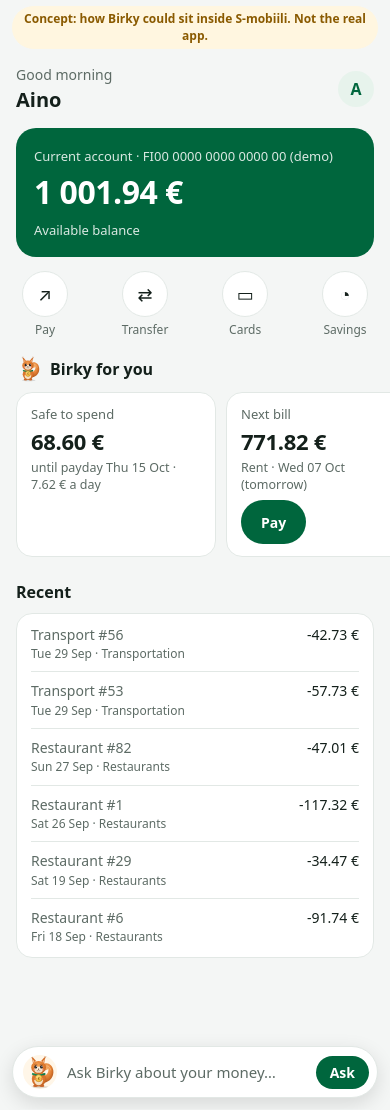
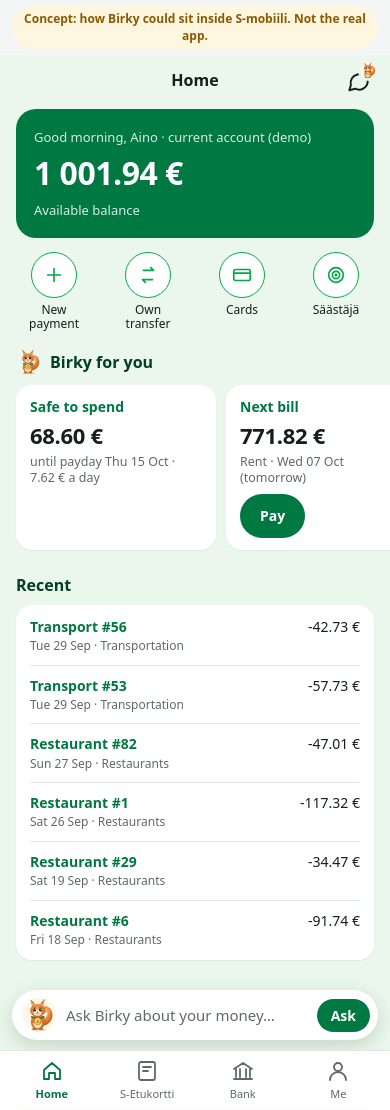
Before and after one commit to bristiana/spankki-wa, a FastAPI app: page /mobile-demo in a window 390 px wide. Run offline with FastAPI, Linux system fonts and the light colour scheme.

Commit message:
S-mobiili concept page: the look of the real app, and Birky behind its help bubble
/mobile-demo's phone mock now follows S-mobiili's public App Store screenshots:
mint background, white rounded rows with green titles, round quick actions
(New payment, Own transfer, Cards, Säästäjä) and the four bottom tabs
(Home, S-Etukortti, Bank, Me). The speech bubble top right, where S-mobiili
has its help bubble, opens Birky's chat; the Ask bar still does too.

- The embedded chat (/chat?embed=1, body.smobiili) uses S-mobiili's mint and
  dark green; Birky's own pages and the PIN pages opened from them keep theirs.
- WCAG AA: the bright S green (#00aa46, 3.07:1) is only used for icons and
  bars; green text and buttons use S-mobiili's dark green #007841 (5.58:1).
  Dark mode has its own tokens. No S-Pankki logos or images are used.
- Tests: the embed body class, the theme only on the real embed, the help
  bubble and the four tabs. 533 passed.

Co-Authored-By: Claude Opus 5.5 <noreply@anthropic.com>

```diff
--- a/app/templates/base.html
+++ b/app/templates/base.html
@@ -54,6 +54,8 @@
   .kc-dot{fill:var(--brand);stroke:var(--card);stroke-width:1.5}
   /* inside a banking app's WebView: no site chrome, no outer margins, clear of notches */
   body.embed{padding:env(safe-area-inset-top) env(safe-area-inset-right) 0 env(safe-area-inset-left)}
+  /* the chat embedded in S-mobiili (/chat?embed=1): S-mobiili's mint and dark green, still WCAG AA */
+  @media (prefers-color-scheme:light){body.smobiili{--bg:#ebf7ec;--brand:#007841;--soft:#d9efdb}}
   .kc-empty{color:var(--muted);font-size:14px;margin:8px 0}
   /* "Viewing as": judges switch the demo to another real customer */
   .who{position:relative;max-width:440px;margin:10px auto 0;padding:0 16px;font-size:13px;z-index:5}
@@ -68,7 +70,7 @@
 </style>
 {% block head %}{% endblock %}
 </head>
-<body{% if embed or request.query_params.get('web') %} class="embed"{% endif %}>
+<body{% if embed or request.query_params.get('web') %} class="embed{% if embed %} smobiili{% endif %}"{% endif %}>
 {% if not embed and not request.query_params.get('web') %}{% set here = request.url.path %}<div class="bar"><a class="home" href="/" aria-label="S-Pankki home"><div class="logo" aria-hidden="true">S</div><b>S-Pankki</b></a><nav><a href="/chat"{% if here == "/chat" %} aria-current="page"{% endif %}>Chat</a><a href="/app"{% if here == "/app" %} aria-current="page"{% endif %}>My money</a><a href="/app/explore"{% if here == "/app/explore" %} aria-current="page"{% endif %}>Explore</a></nav><small>demo</small></div>
 {% if persona %}<details class="who"><summary>Viewing as <b>{{ persona.name }}</b> · {{ persona.label }}</summary>
 <div class="who-menu">{% for p in personas %}<a href="?as={{ p.id }}"{% if p.id == persona.id %} aria-current="true"{% endif %}><b>{{ p.name }}</b> · {{ p.label }}<small>{{ p.description }}</small></a>{% endfor %}
--- a/app/templates/mobile_demo.html
+++ b/app/templates/mobile_demo.html
@@ -10,53 +10,69 @@
   .notes code,.notes a{font-size:13px;color:var(--brand)}
   @media (max-width:820px){.notes{display:none}}
 
-  /* the phone: CSS only, about 390 x 844 */
-  .phone{position:relative;width:390px;height:844px;flex:none;border:12px solid #101412;border-radius:52px;overflow:hidden;
-         background:var(--bg);display:flex;flex-direction:column;box-shadow:0 24px 60px rgba(0,0,0,.25)}
-  .status{display:flex;justify-content:space-between;align-items:center;padding:12px 26px 6px;font-size:14px;font-weight:600}
+  /* the phone: CSS only, about 390 x 844, styled after S-mobiili's public App Store screenshots
+     (mint background, white rounded rows, green titles, 4 bottom tabs, a help bubble top right) */
+  .phone{--sm:#00aa46;--sm-dark:#007841;--sm-deep:#003f20;--sm-text:#007841;--sm-on:#fff;--sm-bg:#ebf7ec;--sm-card:#fff;--sm-ink:#14201b;--sm-muted:#5d6b65;--sm-line:#dcebdd;
+         position:relative;width:390px;height:844px;flex:none;border:12px solid #101412;border-radius:52px;overflow:hidden;
+         background:var(--sm-bg);color:var(--sm-ink);display:flex;flex-direction:column;box-shadow:0 24px 60px rgba(0,0,0,.25)}
+  @media (prefers-color-scheme:dark){
+    .phone{--sm:#2fc46c;--sm-dark:#0f5c34;--sm-deep:#0b3a22;--sm-text:#2fc46c;--sm-on:#06140d;--sm-bg:#0f1714;--sm-card:#18211d;--sm-ink:#e8efeb;--sm-muted:#9aa8a1;--sm-line:#26332d;
+           border-color:#2b3631;box-shadow:0 24px 60px rgba(0,0,0,.6)}
+    .status i{background:#000}}
+  .status{display:flex;justify-content:space-between;align-items:center;padding:12px 26px 2px;font-size:14px;font-weight:600}
   .status i{width:96px;height:26px;border-radius:99px;background:#101412}
-  @media (prefers-color-scheme:dark){.phone{border-color:#2b3631;box-shadow:0 24px 60px rgba(0,0,0,.6)}.status i{background:#000}}
-  .screen{flex:1;overflow-y:auto;padding:4px 16px 88px;scrollbar-width:none}
-  .hi{display:flex;align-items:center;justify-content:space-between;margin:6px 0 14px}
-  .hi b{font-size:20px}.hi .av{width:36px;height:36px;border-radius:50%;background:var(--soft);color:var(--brand);display:grid;place-items:center;font-weight:700}
-  .acct{background:var(--brand);color:var(--brand-ink);border-radius:20px;padding:16px 18px}
+  .top{display:grid;grid-template-columns:44px 1fr 44px;align-items:center;padding:2px 10px}
+  .top b{text-align:center;font-size:16px}
+  .help{position:relative;width:44px;height:44px;border:0;background:transparent;color:var(--sm-ink);display:grid;place-items:center;cursor:pointer;border-radius:12px}
+  .help svg{width:26px;height:26px}
+  .help img{position:absolute;right:3px;top:3px;width:17px;height:17px;border-radius:50%;background:#fff6e8;box-shadow:0 0 0 2px var(--sm-bg)}
+  .screen{flex:1;overflow-y:auto;padding:4px 16px 150px;scrollbar-width:none}
+  .acct{background:var(--sm-dark);color:#fff;border-radius:20px;padding:16px 18px}
   .acct small{opacity:.85;font-size:13px}.acct .big{font-size:32px;font-weight:750;letter-spacing:-.5px;margin:2px 0}
-  .quick{display:flex;justify-content:space-between;margin:14px 6px 4px}
-  .quick span{display:flex;flex-direction:column;align-items:center;gap:4px;font-size:12px;color:var(--muted)}
-  .quick span i{width:46px;height:46px;border-radius:50%;background:var(--card);border:1px solid var(--line);display:grid;place-items:center;font-style:normal;font-size:18px;color:var(--ink)}
-  h2{font-size:16px;margin:18px 0 8px;display:flex;align-items:center;gap:8px}
+  .quick{display:flex;justify-content:space-between;margin:14px 2px 4px}
+  .quick span{display:flex;flex-direction:column;align-items:center;gap:5px;font-size:12px;color:var(--sm-ink);width:72px;text-align:center;line-height:1.2}
+  .quick span i{width:46px;height:46px;border-radius:50%;background:var(--sm-card);border:1.5px solid var(--sm);display:grid;place-items:center;color:var(--sm)}
+  .quick svg{width:22px;height:22px}
+  h2{font-size:16px;margin:18px 0 8px;display:flex;align-items:center;gap:8px;color:var(--sm-deep)}
+  @media (prefers-color-scheme:dark){h2{color:var(--sm-ink)}}
   h2 img{width:26px;height:26px}
   .cards{display:flex;gap:10px;overflow-x:auto;margin:0 -16px;padding:2px 16px 6px;scroll-snap-type:x mandatory;scroll-padding:0 16px;scrollbar-width:none}
   .kcard{flex:none;width:200px;min-height:132px;scroll-snap-align:start;text-align:left;font:inherit;color:inherit;cursor:pointer;
-         background:var(--card);border:1px solid var(--line);border-radius:16px;padding:12px 14px;display:flex;flex-direction:column;gap:2px}
-  .kcard:hover{border-color:var(--brand)}
-  .kcard .t{font-size:13px;color:var(--muted)}
+         background:var(--sm-card);border:0;border-radius:16px;padding:12px 14px;display:flex;flex-direction:column;gap:2px;box-shadow:0 1px 2px rgba(0,60,30,.06)}
+  .kcard:hover{box-shadow:0 0 0 2px var(--sm)}
+  .kcard .t{font-size:14px;font-weight:650;color:var(--sm-text)}
   .kcard .v{font-size:22px;font-weight:700;letter-spacing:-.3px}
-  .kcard .s{font-size:12.5px;color:var(--muted);line-height:1.35}
-  .kcard .pay{margin-top:auto;align-self:flex-start;border:0;border-radius:99px;background:var(--brand);color:var(--brand-ink);font:600 14px system-ui;min-height:44px;padding:0 20px;cursor:pointer}
-  .stack{display:flex;height:8px;border-radius:99px;overflow:hidden;margin:6px 0 4px;background:var(--line)}
-  .legend{font-size:11.5px;color:var(--muted);line-height:1.4}
+  .kcard .s{font-size:12.5px;color:var(--sm-muted);line-height:1.35}
+  .kcard .pay{margin-top:auto;align-self:flex-start;border:0;border-radius:99px;background:var(--sm-text);color:var(--sm-on);font:600 14px system-ui;min-height:44px;padding:0 20px;cursor:pointer}
+  .stack{display:flex;height:8px;border-radius:99px;overflow:hidden;margin:6px 0 4px;background:var(--sm-line)}
+  .legend{font-size:11.5px;color:var(--sm-muted);line-height:1.4}
   .legend i{display:inline-block;width:8px;height:8px;border-radius:2px;margin-right:4px}
   .c0{background:#00663d}.c1{background:#c98a12}.c2{background:#e07a2e}
-  .prog{height:8px;border-radius:99px;background:var(--line);overflow:hidden;margin:6px 0 2px}.prog i{display:block;height:100%;background:var(--brand)}
-  .tx{background:var(--card);border:1px solid var(--line);border-radius:16px;padding:2px 14px}
-  .tx .row{font-size:14px;padding:9px 0}.tx .row:first-child{border-top:0}
-  .tx .row small{display:block;color:var(--muted);font-size:12px}
-  .ask{position:absolute;left:12px;right:12px;bottom:14px;display:flex;align-items:center;gap:10px;border:1px solid var(--line);
-       background:var(--card);color:var(--muted);border-radius:99px;padding:8px 8px 8px 10px;font:15px system-ui;cursor:pointer;
-       box-shadow:0 6px 20px rgba(0,0,0,.12);z-index:2}
+  .prog{height:6px;border-radius:99px;background:var(--sm-line);overflow:hidden;margin:6px 0 2px}.prog i{display:block;height:100%;background:var(--sm)}
+  .tx{background:var(--sm-card);border-radius:16px;padding:2px 14px;box-shadow:0 1px 2px rgba(0,60,30,.06)}
+  .tx .row{font-size:14px;padding:10px 0;border-top:1px solid var(--sm-line)}.tx .row:first-child{border-top:0}
+  .tx .row .l{color:var(--sm-text);font-weight:600}
+  .tx .row small{display:block;color:var(--sm-muted);font-size:12px;font-weight:400}
+  .ask{position:absolute;left:12px;right:12px;bottom:84px;display:flex;align-items:center;gap:10px;border:0;
+       background:var(--sm-card);color:var(--sm-muted);border-radius:99px;padding:8px 8px 8px 10px;font:15px system-ui;cursor:pointer;
+       box-shadow:0 6px 20px rgba(0,40,20,.16);z-index:2}
   .ask img{width:34px;height:34px;border-radius:50%;background:#fff6e8}
-  .ask span{flex:1;text-align:left}.ask b{background:var(--brand);color:var(--brand-ink);border-radius:99px;padding:7px 14px;font-size:14px}
+  .ask span{flex:1;text-align:left}.ask b{background:var(--sm-text);color:var(--sm-on);border-radius:99px;padding:7px 14px;font-size:14px}
+  .tabs{position:absolute;left:0;right:0;bottom:0;display:grid;grid-template-columns:repeat(4,1fr);background:var(--sm-card);
+        border-top:1px solid var(--sm-line);padding:8px 4px 22px;z-index:2}
+  .tabs span{display:flex;flex-direction:column;align-items:center;gap:3px;font-size:11px;color:var(--sm-muted)}
+  .tabs span.on{color:var(--sm-text);font-weight:600}
+  .tabs svg{width:24px;height:24px}
 
   /* bottom sheet with the embedded chat (/chat?embed=1) */
   .scrim{position:absolute;inset:0;background:rgba(0,0,0,.4);opacity:0;pointer-events:none;transition:opacity .3s;z-index:3}
-  .sheet{position:absolute;left:0;right:0;bottom:0;height:92%;background:var(--bg);border-radius:22px 22px 0 0;overflow:hidden;
+  .sheet{position:absolute;left:0;right:0;bottom:0;height:92%;background:var(--sm-bg);border-radius:22px 22px 0 0;overflow:hidden;
          display:flex;flex-direction:column;transform:translateY(100%);transition:transform .38s cubic-bezier(.2,.8,.2,1);z-index:4}
   .open .scrim{opacity:1;pointer-events:auto}.open .sheet{transform:none}
-  .grab{display:flex;align-items:center;justify-content:space-between;padding:8px 10px 6px 16px;background:var(--card);border-bottom:1px solid var(--line)}
+  .grab{display:flex;align-items:center;justify-content:space-between;padding:8px 10px 6px 16px;background:var(--sm-card);color:var(--sm-ink);border-bottom:1px solid var(--sm-line)}
   .grab b{display:flex;align-items:center;gap:8px;font-size:15px}.grab img{width:28px;height:28px}
-  .grab button{border:0;background:transparent;color:var(--ink);font-size:24px;width:44px;height:44px;cursor:pointer}
-  .sheet iframe{flex:1;border:0;width:100%;background:var(--bg)}
+  .grab button{border:0;background:transparent;color:var(--sm-ink);font-size:24px;width:44px;height:44px;cursor:pointer}
+  .sheet iframe{flex:1;border:0;width:100%;background:var(--sm-bg)}
   @media (prefers-reduced-motion:reduce){.sheet,.scrim{transition:none}}
 
   /* a real phone: no frame, the mock fills the screen */
@@ -68,7 +84,9 @@
     .stage{flex:1;min-height:0;width:100%;padding:0}
     .phone{width:100%;height:100%;border:0;border-radius:0;box-shadow:none}
     .status{display:none}
-    .ask{bottom:calc(12px + env(safe-area-inset-bottom))}
+    .top{padding-top:4px}
+    .tabs{padding-bottom:calc(8px + env(safe-area-inset-bottom))}
+    .ask{bottom:calc(70px + env(safe-area-inset-bottom))}
   }
 </style>
 {% endblock %}
@@ -77,10 +95,18 @@
 <div class="stage">
   <div class="phone" id="phone">
     <div class="status"><span>9:41</span><i></i><span>5G ▮</span></div>
+    <div class="top">
+      <span></span><b>Home</b>
+      <button class="help" id="help" aria-label="Ask Birky"><svg viewBox="0 0 24 24" fill="none" stroke="currentColor" stroke-width="1.8" stroke-linecap="round" stroke-linejoin="round"><path d="M21 12a8 8 0 0 1-11.6 7.1L4 20.5l1.4-4.9A8 8 0 1 1 21 12z"/></svg><img src="/static/birky.svg" alt=""></button>
+    </div>
     <div class="screen">
-      <div class="hi"><div><div class="muted">Good morning</div><b>{{ name }}</b></div><div class="av">{{ name[0] }}</div></div>
-      <div class="acct"><small>Current account · FI00 0000 0000 0000 00 (demo)</small><div class="big">{{ money(balance) }}</div><small>Available balance</small></div>
-      <div class="quick" aria-hidden="true"><span><i>↗</i>Pay</span><span><i>⇄</i>Transfer</span><span><i>▭</i>Cards</span><span><i>◔</i>Savings</span></div>
+      <div class="acct"><small>Good morning, {{ name }} · current account (demo)</small><div class="big">{{ money(balance) }}</div><small>Available balance</small></div>
+      <div class="quick" aria-hidden="true">
+        <span><i><svg viewBox="0 0 24 24" fill="none" stroke="currentColor" stroke-width="1.8" stroke-linecap="round" stroke-linejoin="round"><path d="M12 5v14M5 12h14"/></svg></i>New payment</span>
+        <span><i><svg viewBox="0 0 24 24" fill="none" stroke="currentColor" stroke-width="1.8" stroke-linecap="round" stroke-linejoin="round"><path d="M7 7h11l-3-3M17 17H6l3 3"/></svg></i>Own transfer</span>
+        <span><i><svg viewBox="0 0 24 24" fill="none" stroke="currentColor" stroke-width="1.8" stroke-linecap="round" stroke-linejoin="round"><rect x="3" y="6" width="18" height="12" rx="2"/><path d="M3 10h18"/></svg></i>Cards</span>
+        <span><i><svg viewBox="0 0 24 24" fill="none" stroke="currentColor" stroke-width="1.8" stroke-linecap="round" stroke-linejoin="round"><circle cx="12" cy="12" r="8"/><circle cx="12" cy="12" r="4"/><circle cx="12" cy="12" r=".8" fill="currentColor"/></svg></i>Säästäjä</span>
+      </div>
       <h2><img src="/static/birky.svg" alt="">Birky for you</h2>
       <div class="cards" id="cards" aria-live="polite"><div class="kcard"><span class="t">Loading…</span></div></div>
       <h2>Recent</h2>
@@ -91,6 +117,12 @@
       </div>
     </div>
     <button class="ask" id="ask"><img src="/static/birky.svg" alt=""><span>Ask Birky about your money…</span><b>Ask</b></button>
+    <div class="tabs" aria-hidden="true">
+      <span class="on"><svg viewBox="0 0 24 24" fill="none" stroke="currentColor" stroke-width="1.8" stroke-linecap="round" stroke-linejoin="round"><path d="M4 11l8-7 8 7v9h-5v-6H9v6H4z"/></svg>Home</span>
+      <span><svg viewBox="0 0 24 24" fill="none" stroke="currentColor" stroke-width="1.8" stroke-linecap="round" stroke-linejoin="round"><rect x="4" y="3" width="16" height="18" rx="2"/><path d="M8 8h8M8 12h5"/></svg>S-Etukortti</span>
+      <span><svg viewBox="0 0 24 24" fill="none" stroke="currentColor" stroke-width="1.8" stroke-linecap="round" stroke-linejoin="round"><path d="M3 10l9-6 9 6M5 10v8M19 10v8M9 10v8M15 10v8M3 20h18"/></svg>Bank</span>
+      <span><svg viewBox="0 0 24 24" fill="none" stroke="currentColor" stroke-width="1.8" stroke-linecap="round" stroke-linejoin="round"><circle cx="12" cy="8" r="4"/><path d="M4 21a8 8 0 0 1 16 0"/></svg>Me</span>
+    </div>
     <div class="scrim" id="scrim"></div>
     <div class="sheet" role="dialog" aria-modal="true" aria-label="Birky chat">
       <div class="grab"><b><img src="/static/birky.svg" alt="">Birky</b><button id="close" aria-label="Close">×</button></div>
@@ -100,7 +132,8 @@
   <div class="notes">
     <b>Native cards</b>The row of Birky cards is drawn from <code>/api/widgets</code>: engine numbers, no AI call, cacheable.
     <b>Deep links</b>Tapping a card opens the chat with its question: <code>/chat?q=…</code>
-    <b>Embedded chat</b>The sheet is the same web chat in a WebView: <code>/chat?embed=1</code>
+    <b>Embedded chat</b>The sheet is the same web chat in a WebView: <code>/chat?embed=1</code>. It opens from the Ask bar or from the help bubble in the top-right corner, where S-mobiili already has one.
+    <b>S-mobiili look</b>Mint background, white rows with green titles and the four tabs (Home, S-Etukortti, Bank, Me), after the app&#39;s public App Store screenshots.
     <b>One coach</b>The same backend answers on WhatsApp. <a href="https://github.com/bristiana/spankki-wa/blob/main/docs/integration.md">Integration notes</a>
   </div>
 </div>
@@ -116,6 +149,7 @@ function openSheet(link) {
 }
 function closeSheet() { phone.classList.remove("open"); }
 document.getElementById("ask").onclick = () => openSheet("");
+document.getElementById("help").onclick = () => openSheet("");
 document.getElementById("close").onclick = closeSheet;
 document.getElementById("scrim").onclick = closeSheet;
 document.addEventListener("keydown", e => { if (e.key === "Escape") closeSheet(); });
```
Also changed, not shown: tests/test_smobiili.py (+8 -1 lines).
